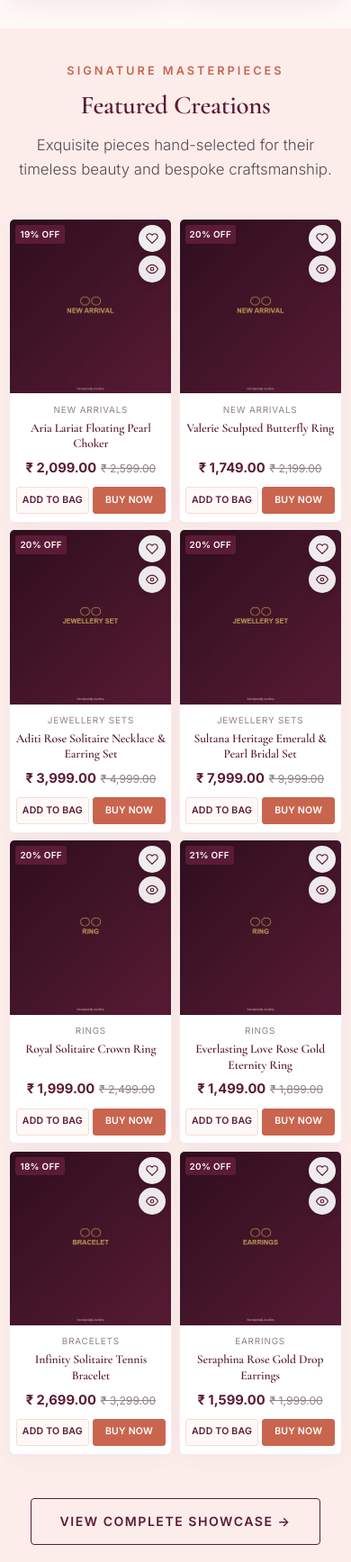
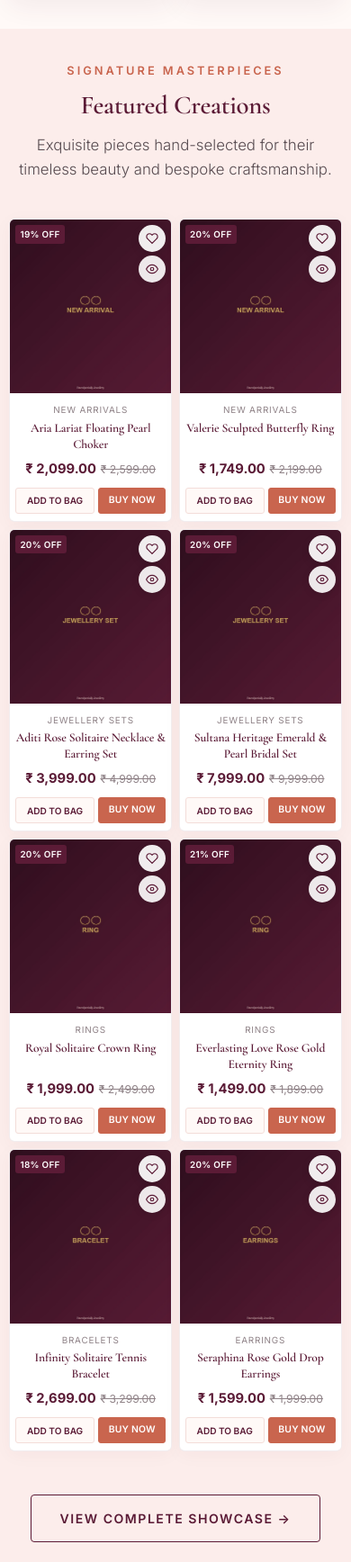
Before and after one commit to Pradeep-1-source/yoursspecially-jewellery, a PHP site: page / in a window 390 px wide. Shown: the part 1470-3206 px from the top of the page at 90% size. Run offline with PHP 8.4, Linux system fonts and the light colour scheme; data comes from the database, SQL or seed files in the repository; data that the repository does not hold is empty; some libraries are stand-ins or nearby versions; some web fonts are replaced.

Commit message:
Fix Buy Now button clipping on Galaxy S24 and compact mobile screens

```diff
--- a/assets/css/style.css
+++ b/assets/css/style.css
@@ -2024,7 +2024,7 @@ h4 { font-size: 1.25rem; }
         height: 14px !important;
     }
     .product-info {
-        padding: 0.6rem 0.4rem 0.55rem !important;
+        padding: 0.65rem 0.35rem 0.5rem !important;
     }
     .product-category-name {
         font-size: 0.62rem !important;
@@ -2056,13 +2056,30 @@ h4 { font-size: 1.25rem; }
         display: flex !important;
         gap: 0.25rem !important;
         width: 100% !important;
-    }
-    .btn-add-cart,
+        box-sizing: border-box !important;
+    }
+    .btn-add-cart {
+        flex: 1.15 1 0 !important;
+        min-width: 0 !important;
+        max-width: 58% !important;
+        padding: 0.45rem 0.15rem !important;
+        font-size: 0.63rem !important;
+        font-weight: 600 !important;
+        letter-spacing: 0 !important;
+        white-space: nowrap !important;
+        text-align: center !important;
+        justify-content: center !important;
+        line-height: 1.2 !important;
+        border-radius: 3px !important;
+        min-height: 29px !important;
+        box-sizing: border-box !important;
+    }
     .btn-buy-now {
-        flex: 1 1 50% !important;
+        flex: 1 1 0 !important;
         min-width: 0 !important;
-        padding: 0.48rem 0.15rem !important;
-        font-size: 0.66rem !important;
+        max-width: 45% !important;
+        padding: 0.45rem 0.2rem !important;
+        font-size: 0.65rem !important;
         font-weight: 600 !important;
         letter-spacing: 0.2px !important;
         white-space: nowrap !important;
@@ -2070,9 +2087,8 @@ h4 { font-size: 1.25rem; }
         justify-content: center !important;
         line-height: 1.2 !important;
         border-radius: 3px !important;
-        min-height: 30px !important;
-        overflow: hidden !important;
-        text-overflow: ellipsis !important;
+        min-height: 29px !important;
+        box-sizing: border-box !important;
     }
     .category-grid {
         grid-template-columns: repeat(2, 1fr) !important;
@@ -2116,7 +2132,10 @@ h4 { font-size: 1.25rem; }
         gap: 0.35rem !important;
     }
     .product-info {
-        padding: 0.5rem 0.3rem 0.45rem !important;
+        padding: 0.5rem 0.25rem 0.45rem !important;
+    }
+    .product-card-footer {
+        gap: 0.2rem !important;
     }
     .product-title {
         font-size: 0.8rem !important;
@@ -2130,12 +2149,17 @@ h4 { font-size: 1.25rem; }
     .price-original {
         font-size: 0.72rem !important;
     }
-    .btn-add-cart,
+    .btn-add-cart {
+        font-size: 0.59rem !important;
+        padding: 0.4rem 0.1rem !important;
+        letter-spacing: 0 !important;
+        min-height: 27px !important;
+    }
     .btn-buy-now {
-        font-size: 0.62rem !important;
-        padding: 0.42rem 0.1rem !important;
+        font-size: 0.61rem !important;
+        padding: 0.4rem 0.15rem !important;
         letter-spacing: 0 !important;
-        min-height: 28px !important;
+        min-height: 27px !important;
     }
     .product-badge {
         font-size: 0.56rem !important;
--- a/includes/header.php
+++ b/includes/header.php
@@ -59,6 +59,84 @@ $customer = currentCustomer();
             .brand-logo-text { font-size: 1.05rem; }
             .header-actions { gap: 0.15rem; }
             .action-icon-btn { width: 30px; height: 30px; padding: 4px; }
+        }
+
+        /* Critical Product Card Button Fix: Ensures Buy Now button never hides or clips on Android/Galaxy S24 */
+        @media (max-width: 768px) {
+            .product-grid {
+                grid-template-columns: repeat(2, 1fr) !important;
+                gap: 0.5rem !important;
+            }
+            .product-card {
+                overflow: hidden !important;
+            }
+            .product-info {
+                padding: 0.65rem 0.35rem 0.5rem !important;
+            }
+            .product-card-footer {
+                display: flex !important;
+                gap: 0.25rem !important;
+                width: 100% !important;
+                box-sizing: border-box !important;
+            }
+            .btn-add-cart {
+                flex: 1.15 1 0 !important;
+                min-width: 0 !important;
+                max-width: 58% !important;
+                padding: 0.45rem 0.15rem !important;
+                font-size: 0.63rem !important;
+                font-weight: 600 !important;
+                letter-spacing: 0 !important;
+                white-space: nowrap !important;
+                text-align: center !important;
+                justify-content: center !important;
+                line-height: 1.2 !important;
+                border-radius: 3px !important;
+                min-height: 29px !important;
+                box-sizing: border-box !important;
+            }
+            .btn-buy-now {
+                flex: 1 1 0 !important;
+                min-width: 0 !important;
+                max-width: 45% !important;
+                padding: 0.45rem 0.2rem !important;
+                font-size: 0.65rem !important;
+                font-weight: 600 !important;
+                letter-spacing: 0.2px !important;
+                white-space: nowrap !important;
+                text-align: center !important;
+                justify-content: center !important;
+                line-height: 1.2 !important;
+                border-radius: 3px !important;
+                min-height: 29px !important;
+                box-sizing: border-box !important;
+            }
+        }
+        @media (max-width: 375px) {
+            .container {
+                padding: 0 0.45rem !important;
+            }
+            .product-grid {
+                gap: 0.35rem !important;
+            }
+            .product-info {
+                padding: 0.5rem 0.25rem 0.45rem !important;
+            }
+            .product-card-footer {
+                gap: 0.2rem !important;
+            }
+            .btn-add-cart {
+                font-size: 0.59rem !important;
+                padding: 0.4rem 0.1rem !important;
+                letter-spacing: 0 !important;
+                min-height: 27px !important;
+            }
+            .btn-buy-now {
+                font-size: 0.61rem !important;
+                padding: 0.4rem 0.15rem !important;
+                letter-spacing: 0 !important;
+                min-height: 27px !important;
+            }
         }
     </style>
 </head>
```
